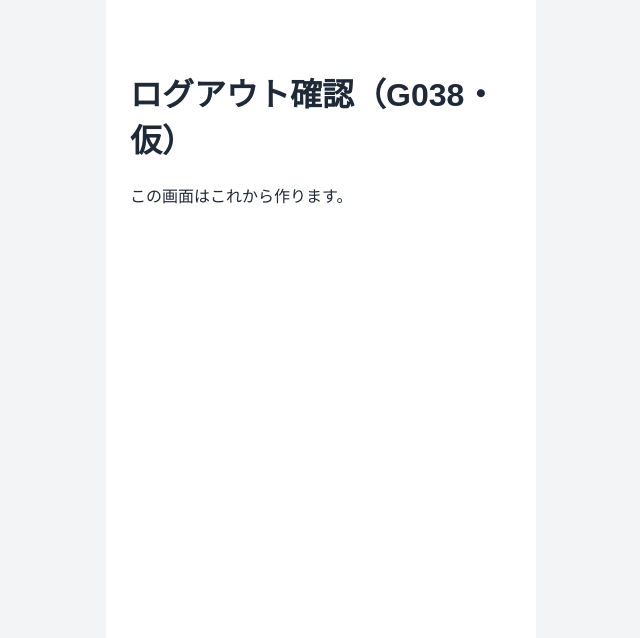
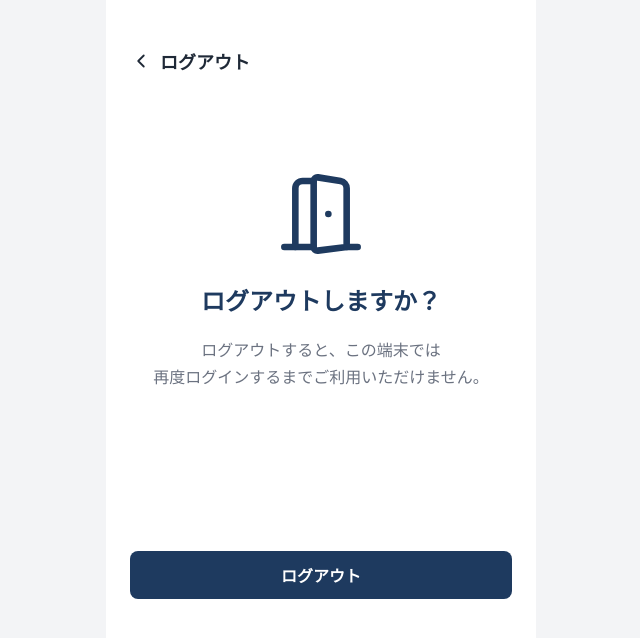
Before and after one commit to babychan-x/sabap, a React (Vite) app in the folder frontend-student/: page /mypage/logout in a window 1280 px wide. Shown: the top 638 px of the page, without its empty margins (319-959 px from the left). Built offline with nearby package versions, Linux system fonts and the light colour scheme; a web font is replaced by a local one.

Commit message:
G038 ログアウト確認画面を作成

```diff
--- a/frontend-student/src/features/auth/pages/StudentLogoutConfirm.css
+++ b/frontend-student/src/features/auth/pages/StudentLogoutConfirm.css
@@ -1,2 +1,79 @@
-/* G038 ログアウト確認画面だけの見た目（配置）。
-   色・ボタンは共通CSS（src/styles/）を使う。 */
+
+/* G038 ログアウト確認画面 */
+
+.logout-confirm {
+  display: flex;
+  flex-direction: column;
+  min-height: 100vh;
+  min-height: 100dvh;
+  box-sizing: border-box;
+}
+
+/* ヘッダー */
+.logout-confirm__header {
+  display: flex;
+  align-items: center;
+  gap: 8px;
+  flex-shrink: 0;
+}
+
+/* 戻るボタン */
+.logout-confirm__back {
+  display: flex;
+  align-items: center;
+  justify-content: center;
+  flex-shrink: 0;
+  padding: 0;
+  border: none;
+  background: transparent;
+  color: var(--color-text);
+  cursor: pointer;
+}
+
+/* 画面タイトル */
+.logout-confirm__title {
+  margin: 0;
+  font-size: 18px;
+  font-weight: 600;
+  color: var(--color-text);
+}
+
+/* 確認メッセージの配置 */
+.logout-confirm__content {
+  display: flex;
+  flex-direction: column;
+  align-items: center;
+  text-align: center;
+  margin-top: clamp(48px, 12vh, 100px);
+}
+
+/* ログアウトアイコン */
+.logout-confirm__icon {
+  display: flex;
+  align-items: center;
+  justify-content: center;
+  color: var(--color-primary);
+  margin-bottom: 24px;
+}
+
+/* 確認メッセージ */
+.logout-confirm__heading {
+  margin: 0 0 20px;
+  font-size: 24px;
+  font-weight: 700;
+  color: var(--color-primary);
+}
+
+/* 説明文 */
+.logout-confirm__description {
+  margin: 0;
+  font-size: var(--font-size-base);
+  line-height: 1.7;
+  color: var(--color-text-muted);
+}
+
+/* ログアウトボタンの配置 */
+.logout-confirm__footer {
+  margin-top: clamp(64px, 20vh, 160px);
+  padding-bottom: 32px;
+}
--- a/frontend-student/src/features/auth/pages/StudentLogoutConfirm.jsx
+++ b/frontend-student/src/features/auth/pages/StudentLogoutConfirm.jsx
@@ -1,13 +1,106 @@
 import './StudentLogoutConfirm.css'
 
-// G038 ログアウト確認画面（studentLogoutConfirm）
-// ※ 仮の画面。外部設計書 G038 の入出力項目・イベントに合わせて中身を作る。
-// 主なAPI（仮）: A-9
+// G038 ログアウト確認画面
+
+import { useNavigate } from 'react-router-dom'
+import { ChevronLeft, DoorOpen } from 'lucide-react'
+
+const ROUTES = {
+  myPage: '/mypage',
+  login: '/login',
+}
+
 export default function StudentLogoutConfirm() {
+  const navigate = useNavigate()
+
+  // イベント1：ログアウトせずにマイページへ戻る
+  const backToMyPage = () => {
+    navigate(ROUTES.myPage, {
+      replace: true,
+    })
+  }
+
+  // イベント2：ログアウト
+  const logout = () => {
+
+    // 試運転用：ログイン画面へ遷移
+    navigate(ROUTES.login, {
+      replace: true,
+    })
+
+    /*
+    【認証機能との連携後の処理】
+
+    1. サーバー側でログアウト処理を行う。
+    2. セッションや認証トークンを無効化する。
+    3. フロントエンドのログイン状態を破棄する。
+    4. ログイン画面（G001）へ遷移する。
+
+    navigate(ROUTES.login, {
+      replace: true,
+    })
+
+    ※認証機能との連携時には、
+      上の試運転用のnavigateを削除する。
+    */
+  }
+
   return (
-    <main className="page">
-      <h1>ログアウト確認（G038・仮）</h1>
-      <p>この画面はこれから作ります。</p>
-    </main>
+    <div className="page logout-confirm">
+
+      {/* ヘッダー */}
+      <header className="logout-confirm__header">
+        <button
+          type="button"
+          id="backToMyPage"
+          className="logout-confirm__back"
+          onClick={backToMyPage}
+          aria-label="マイページに戻る"
+        >
+          <ChevronLeft size={22} />
+        </button>
+
+        <h1 className="logout-confirm__title">
+          ログアウト
+        </h1>
+      </header>
+
+      {/* ログアウト確認メッセージ */}
+      <main className="logout-confirm__content">
+
+        {/* ログアウトアイコン */}
+        <div className="logout-confirm__icon">
+          <DoorOpen
+            size={88}
+            strokeWidth={1.8}
+            aria-hidden="true"
+          />
+        </div>
+
+        <h2 className="logout-confirm__heading">
+          ログアウトしますか？
+        </h2>
+
+        <p className="logout-confirm__description">
+          ログアウトすると、この端末では
+          <br />
+          再度ログインするまでご利用いただけません。
+        </p>
+
+      </main>
+
+      {/* ログアウトボタン */}
+      <div className="logout-confirm__footer">
+        <button
+          type="button"
+          id="logoutButton"
+          className="btn btn--primary"
+          onClick={logout}
+        >
+          ログアウト
+        </button>
+      </div>
+
+    </div>
   )
 }
```
